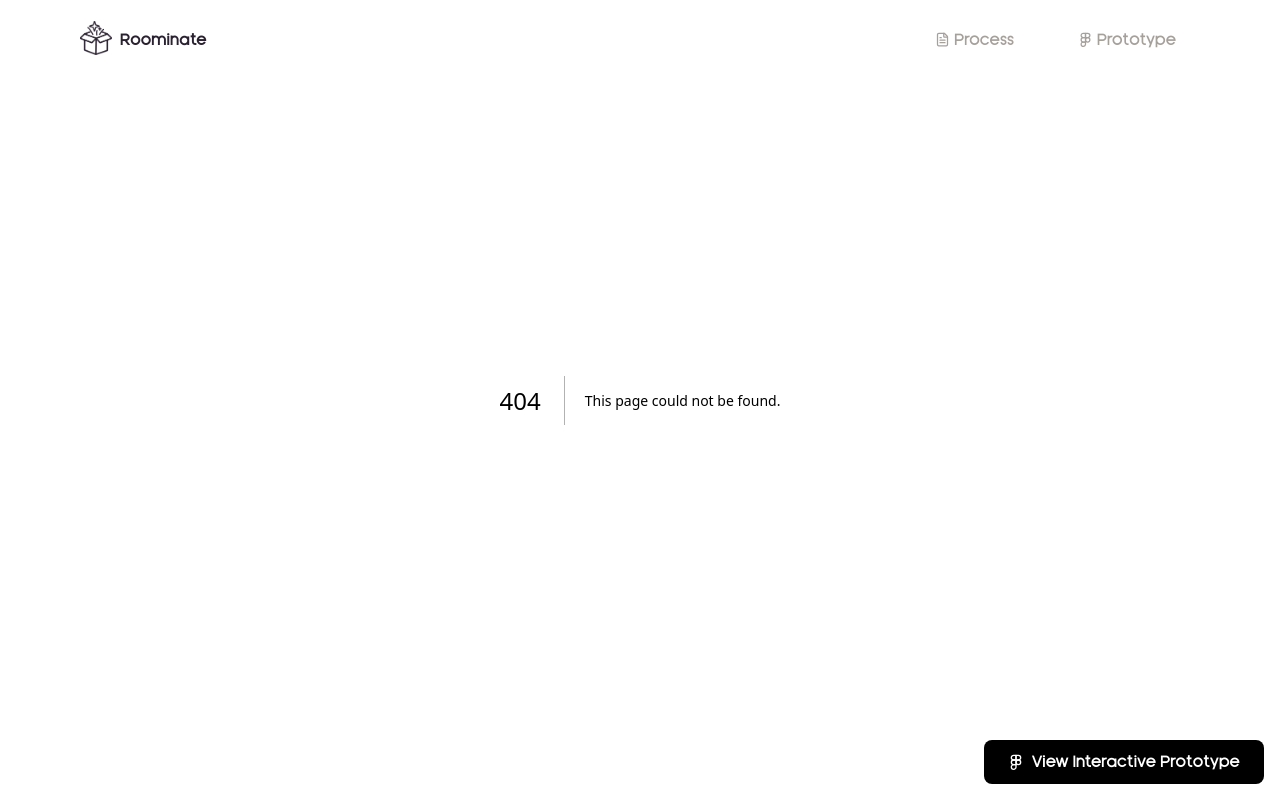
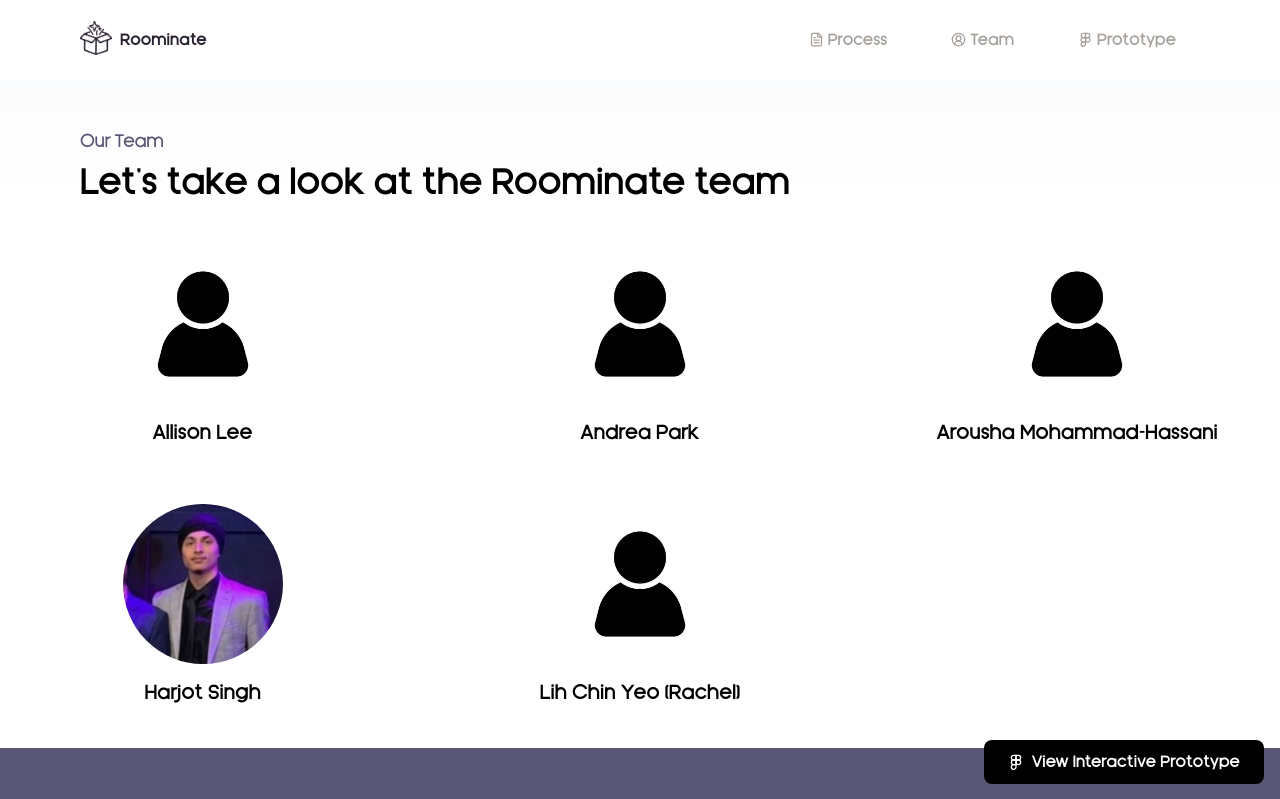
Before and after one commit to harjotsk03/roominate, a Next.js app: page /team in a window 1280 px wide. Before the commit this address had no page. Shown: the top 799 px of the page. Built offline with nearby package versions, Linux system fonts and the light colour scheme.

Commit message:
add team page

```diff
--- /dev/null
+++ b/app/team/page.tsx
@@ -0,0 +1,56 @@
+import Footer from "@/components/footer";
+import Image from "next/image";
+import HarjotSinghImage from "../../assets/HarjotSinghImage.jpeg";
+import stockPerson from "../../assets/stockPerson.jpg"
+
+export default function Team () {
+    return (
+      <div className="w-full fade-in-up bg-white">
+        <div className="px-6 pt-28 lg:px-20 lg:pt-32 bg-gradient-to-b from-slate-50 to-white">
+          <div className="max-w-6xl mx-auto">
+            <div className="">
+              <p className="text-base lg:text-lg font-light text-[#595675] mb-2">
+                Our Team
+              </p>
+              <h1 className="text-2xl lg:text-4xl font-medium text-black">
+                Let's take a look at the Roominate team
+              </h1>
+            </div>
+          </div>
+        </div>
+        <div className="py-10 grid grid-cols-1 md:grid-cols-2 lg:grid-cols-3 gap-4 lg:gap-x-8 lg:gap-y-14">
+          <div className="flex flex-col items-center">
+            <div className="w-40 h-auto rounded-full overflow-hidden">
+              <Image alt="Harjot Singh" src={stockPerson} />
+            </div>
+            <p className="mt-4 font-medium text-xl">Allison Lee</p>
+          </div>
+          <div className="flex flex-col items-center">
+            <div className="w-40 h-auto rounded-full overflow-hidden">
+              <Image alt="Harjot Singh" src={stockPerson} />
+            </div>
+            <p className="mt-4 font-medium text-xl">Andrea Park</p>
+          </div>
+          <div className="flex flex-col items-center">
+            <div className="w-40 h-auto rounded-full overflow-hidden">
+              <Image alt="Harjot Singh" src={stockPerson} />
+            </div>
+            <p className="mt-4 font-medium text-xl">Arousha Mohammad-Hassani</p>
+          </div>
+          <div className="flex flex-col items-center">
+            <div className="w-40 h-auto rounded-full overflow-hidden">
+              <Image alt="Harjot Singh" src={HarjotSinghImage} />
+            </div>
+            <p className="mt-4 font-medium text-xl">Harjot Singh</p>
+          </div>
+          <div className="flex flex-col items-center">
+            <div className="w-40 h-auto rounded-full overflow-hidden">
+              <Image alt="Harjot Singh" src={stockPerson} />
+            </div>
+            <p className="mt-4 font-medium text-xl">Lih Chin Yeo (Rachel)</p>
+          </div>
+        </div>
+        <Footer />
+      </div>
+    );
+}
--- a/components/NavBar.tsx
+++ b/components/NavBar.tsx
@@ -5,7 +5,7 @@ import { useRouter } from "next/navigation";
 import NavButton from "./NavButton";
 import Image from "next/image";
 import Logo from "../assets/logo.png";
-import { FigmaIcon, FileText, Menu, X } from "lucide-react";
+import { CircleUserRound, FigmaIcon, FileText, Menu, X } from "lucide-react";
 
 export default function NavBar() {
   const router = useRouter();
@@ -40,6 +40,15 @@ export default function NavBar() {
               <>
                 <FileText size={15} className="-mt-0.5" />
                 <p>Process</p>
+              </>
+            }
+          />
+          <NavButton
+            onClick={() => navigate("/team")}
+            text={
+              <>
+                <CircleUserRound size={15} className="-mt-0.5" />
+                <p>Team</p>
               </>
             }
           />
--- a/components/footer.tsx
+++ b/components/footer.tsx
@@ -20,6 +20,9 @@ export default function Footer() {
             <a href="/process" className="transition-opacity hover:opacity-80">
               Process
             </a>
+            <a href="/team" className="transition-opacity hover:opacity-80">
+              Team
+            </a>
             <a
               href="/prototype"
               className="transition-opacity hover:opacity-80"
```
Also changed, not shown: assets/HarjotSinghImage.jpeg (added), assets/stockPerson.jpg (added).
